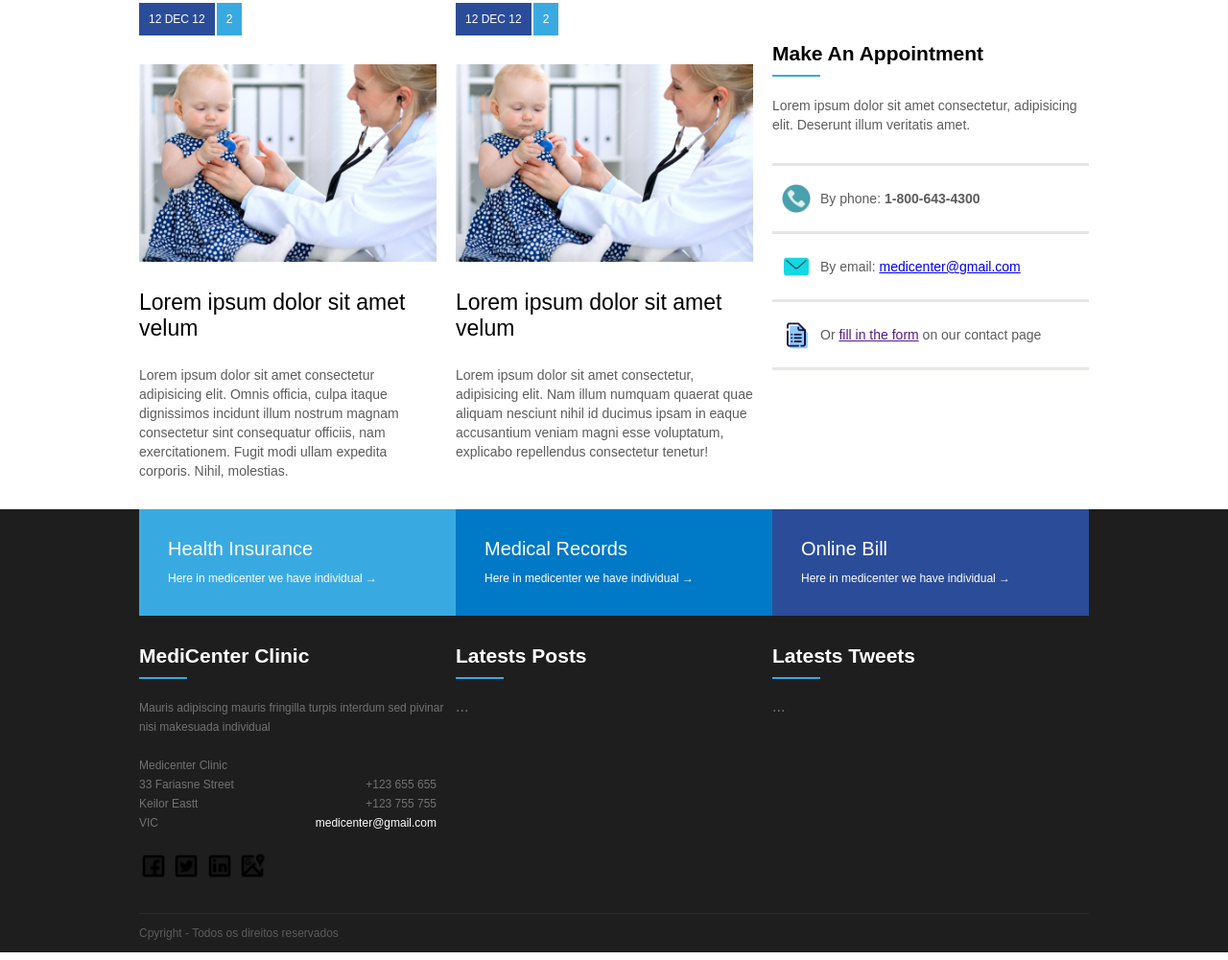
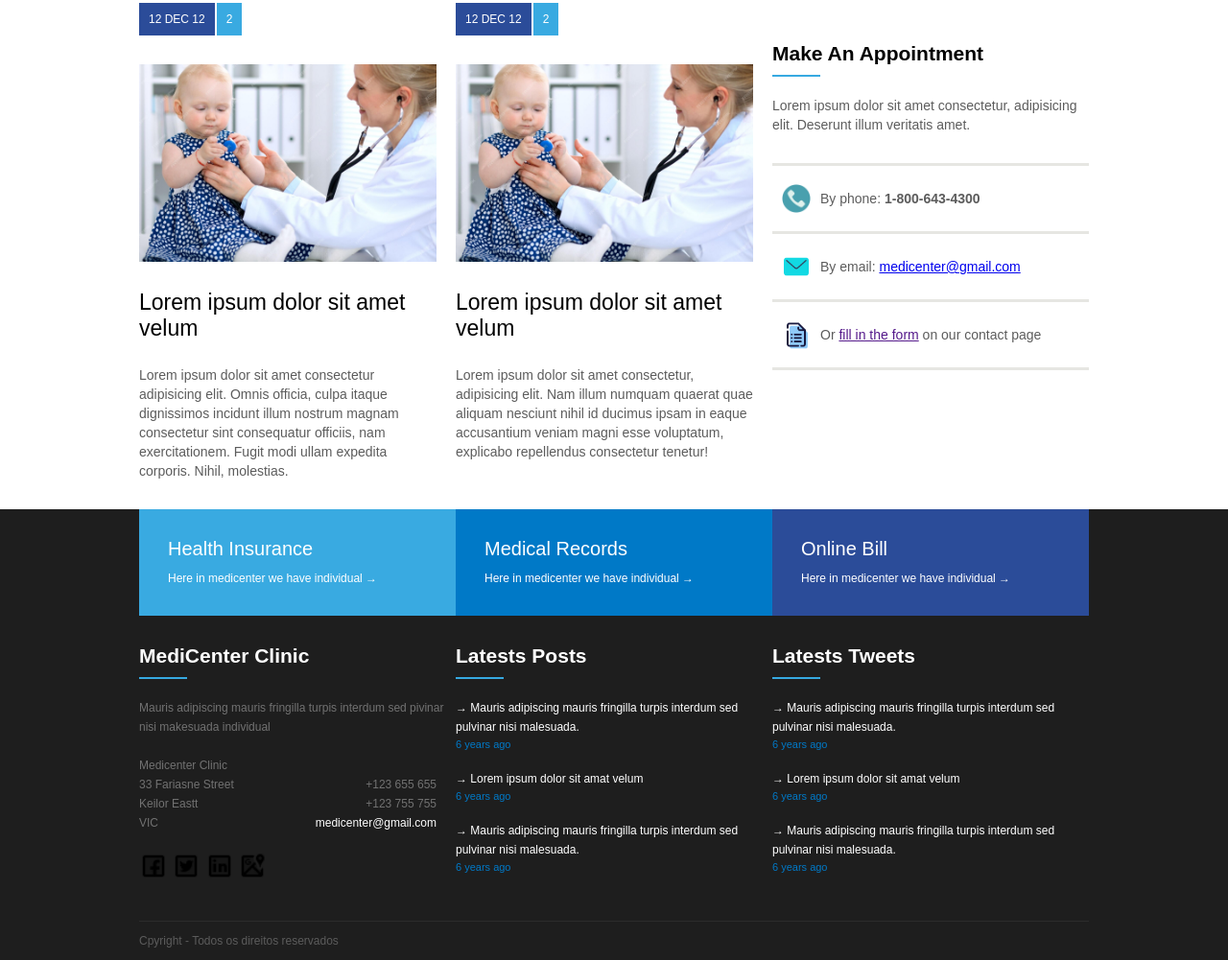
Before and after one commit to victorwaraujo/Site-com-Flexbox-e-HTML-sem-ntico, a plain HTML site: page index.html in a window 1280 px wide. Shown: the part 1402-2403 px from the top of the page at 96% size. Drawn offline with Linux system fonts and the light colour scheme; files whose address does not match are found by name.

Commit message:
footer finalizado

```diff
--- a/assets/css/style.css
+++ b/assets/css/style.css
@@ -356,3 +356,17 @@ a .fm_resume {
 .icon_heigh {
     height: 30px;
 }
+.fa_widget_body_text {
+    font-size: 12px;
+    display: flex;
+    line-height: 20px;
+    color:  #FFFFFF;
+    margin-top: -12px;
+
+}
+.fa_widget_body_years {
+    font-size: 11px;
+    color: #0079c7;
+    margin-top: -10px;
+    margin-bottom: 20px;
+}
--- a/index.html
+++ b/index.html
@@ -282,7 +282,26 @@
                 <div class="widget_title_text">Latests Posts</div>
                 <div class="widget_title_bar"></div>
               </div>
-              <div class="fa_widget_body">...</div>
+              <div class="fa_widget_body">
+                <div class="fa_widget_body_text">
+                  <p>&rarr; Mauris adipiscing mauris fringilla turpis interdum sed pulvinar nisi malesuada.</p>
+                </div>
+                <div class="fa_widget_body_years">
+                  6 years ago
+                </div>
+                <div class="fa_widget_body_text">
+                  <p>&rarr; Lorem ipsum dolor sit amat velum</p>
+                </div>
+                <div class="fa_widget_body_years">
+                  6 years ago
+                </div>
+                <div class="fa_widget_body_text">
+                  <p>&rarr; Mauris adipiscing mauris fringilla turpis interdum sed pulvinar nisi malesuada.</p>
+                </div>
+                <div class="fa_widget_body_years">
+                  6 years ago
+                </div>
+              </div>
             </div>
           </div>
           <div class="footer_area_item">
@@ -291,7 +310,26 @@
                 <div class="widget_title_text">Latests Tweets</div>
                 <div class="widget_title_bar"></div>
               </div>
-              <div class="fa_widget_body">...</div>
+              <div class="fa_widget_body">
+                <div class="fa_widget_body_text">
+                  <p>&rarr; Mauris adipiscing mauris fringilla turpis interdum sed pulvinar nisi malesuada.</p>
+                </div>
+                <div class="fa_widget_body_years">
+                  6 years ago
+                </div>
+                <div class="fa_widget_body_text">
+                  <p>&rarr; Lorem ipsum dolor sit amat velum</p>
+                </div>
+                <div class="fa_widget_body_years">
+                  6 years ago
+                </div>
+                <div class="fa_widget_body_text">
+                  <p>&rarr; Mauris adipiscing mauris fringilla turpis interdum sed pulvinar nisi malesuada.</p>
+                </div>
+                <div class="fa_widget_body_years">
+                  6 years ago
+                </div>
+              </div>
             </div>
           </div>
         </div>
```
